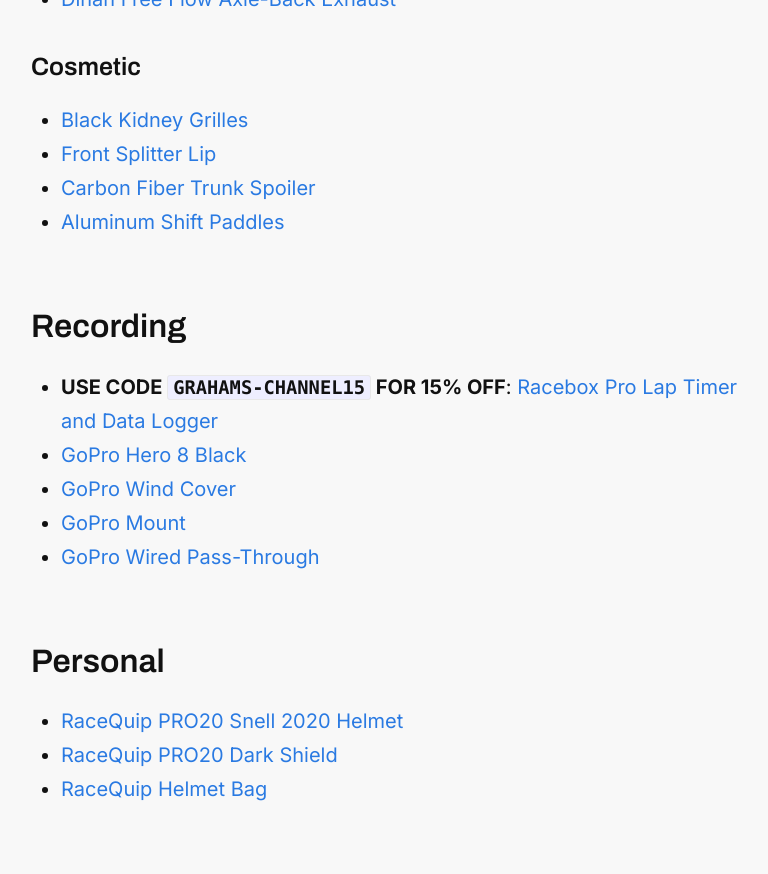
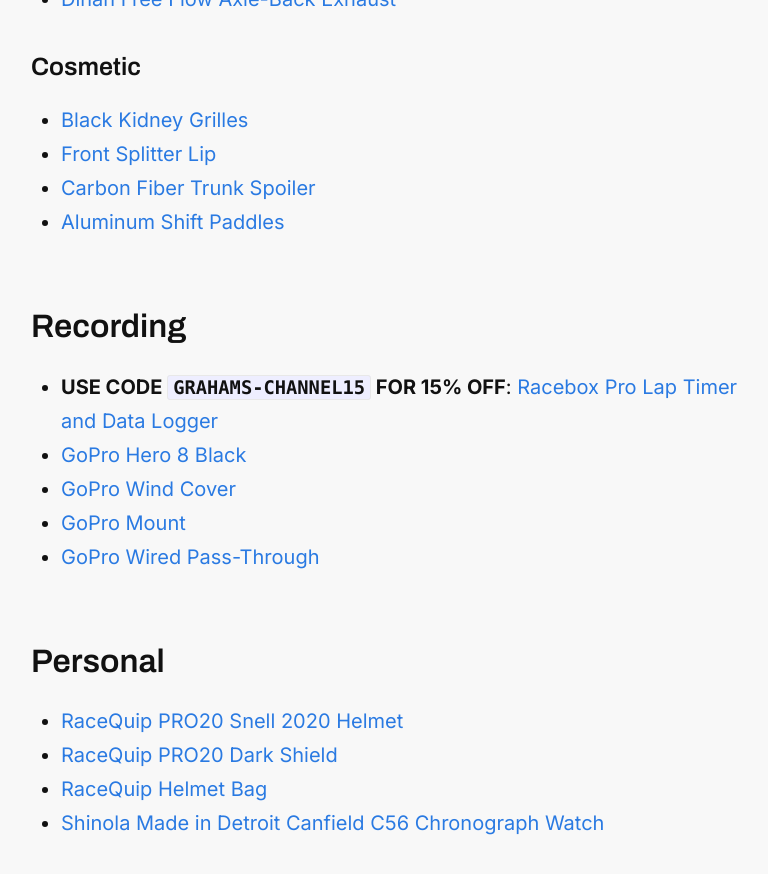
Before and after one commit to grahamleslie/grahamleslie.github.io, a Jekyll site: the page built from racing.markdown, in a window 1280 px wide and 900 px high, scrolled down 3508 px. Shown: the top 874 px of the window, without its empty margins (239-1007 px from the left). Built offline with Jekyll 4.4.1, drawn with Linux system fonts in a browser that asks for light colours; nearby versions of some CDN libraries.

Commit message:
Adds Shinola link

```diff
--- a/racing.markdown
+++ b/racing.markdown
@@ -79,3 +79,4 @@ title: "#88"
 - [RaceQuip PRO20 Snell 2020 Helmet](https://amzn.to/41SR5W1)
 - [RaceQuip PRO20 Dark Shield](https://www.amazon.com/dp/B004QMBFXE/ref=cm_sw_r_as_gl_api_gl_i_CZ2ZZS7D5YHX6V1Q2PC9?linkCode=ml2&tag=gleslie03-20)
 - [RaceQuip Helmet Bag](https://amzn.to/3Y1IkI7)
+- [Shinola Made in Detroit Canfield C56 Chronograph Watch](https://partners.shinola.com/grahams-channel)
```
